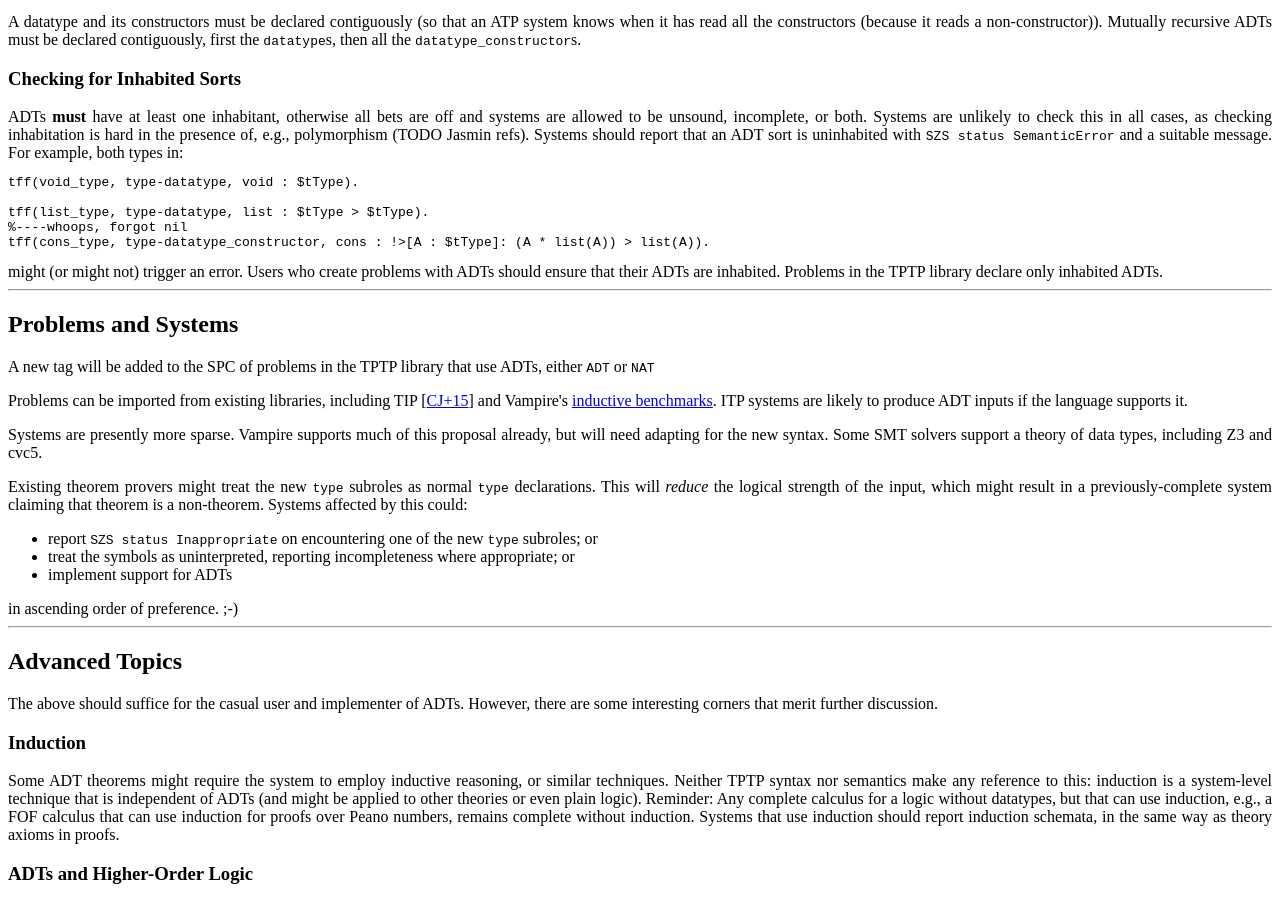
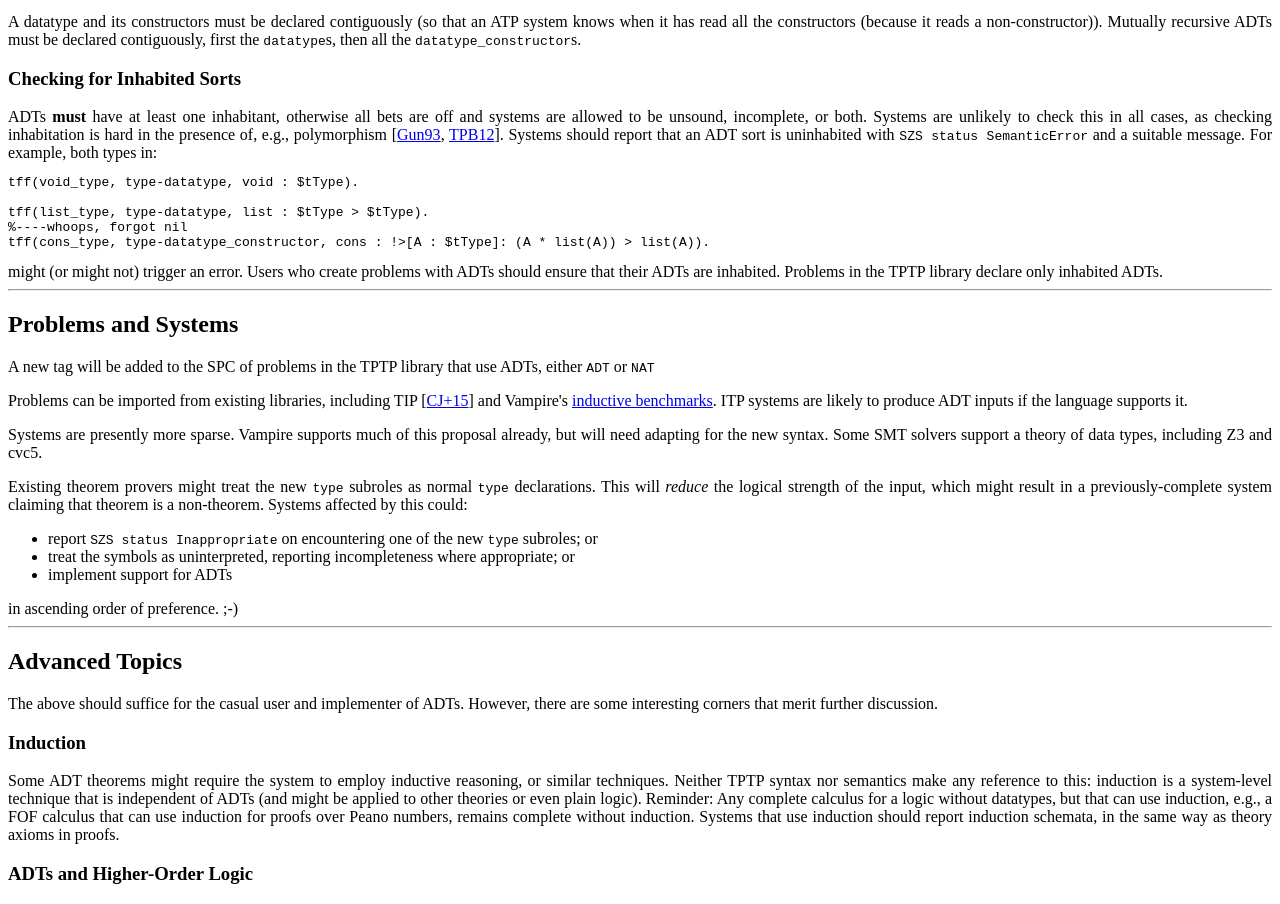
Before and after one commit to TPTPWorld/Proposals, a plain HTML site: page DataTypes/index.html in a window 1280 px wide. Shown: the part 3744-4648 px from the top of the page. Drawn offline with Linux system fonts and the light colour scheme.

Commit message:
add references for inhabitant checking

```diff
--- a/DataTypes/index.html
+++ b/DataTypes/index.html
@@ -302,7 +302,7 @@ all the <TT>datatype_constructor</TT>s.
 ADTs <b>must</b> have at least one inhabitant, otherwise all bets are off and systems are allowed
 to be unsound, incomplete, or both.
 Systems are unlikely to check this in all cases, as checking inhabitation is hard in the presence
-of, e.g., polymorphism (TODO Jasmin refs).
+of, e.g., polymorphism [<A HREF="http://tptp.org/cgi-bin/SeeTPTP?Category=BibTeX&File=Gun93">Gun93</A>, <A HREF="http://tptp.org/cgi-bin/SeeTPTP?Category=BibTeX&File=TPB12">TPB12</A>].
 Systems should report that an ADT sort is uninhabited with <code>SZS status SemanticError</code>
 and a suitable message.
 For example, both types in:
```
